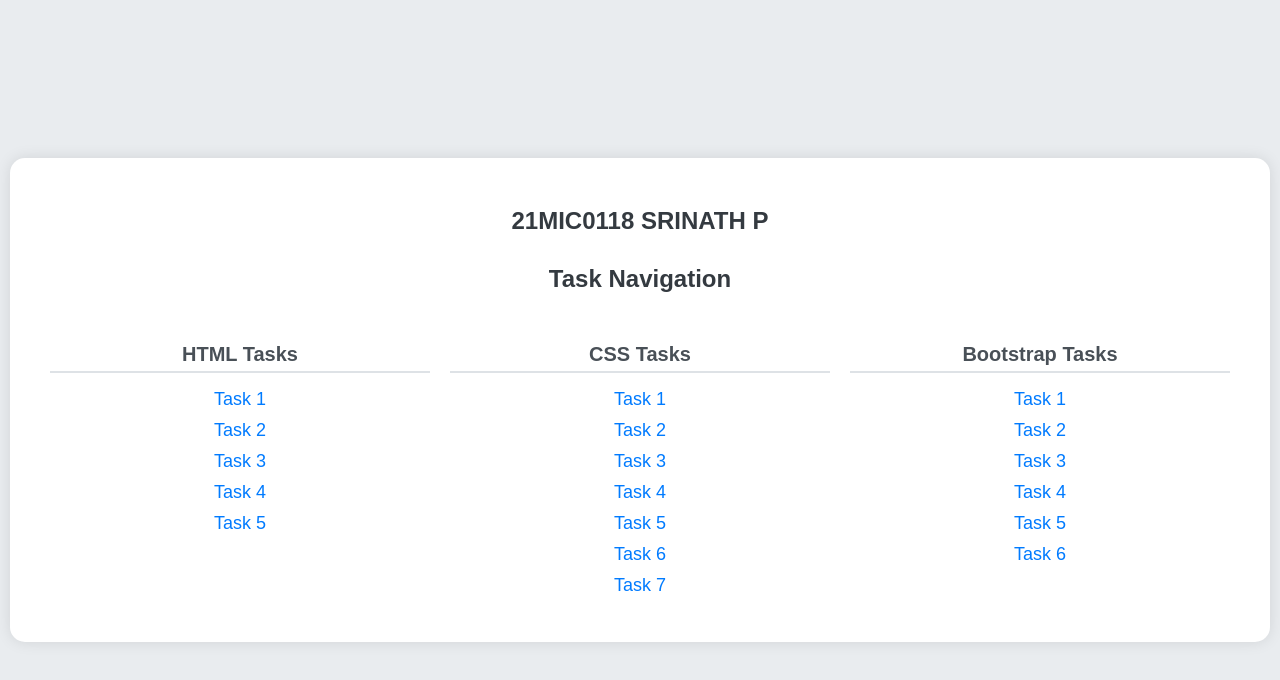
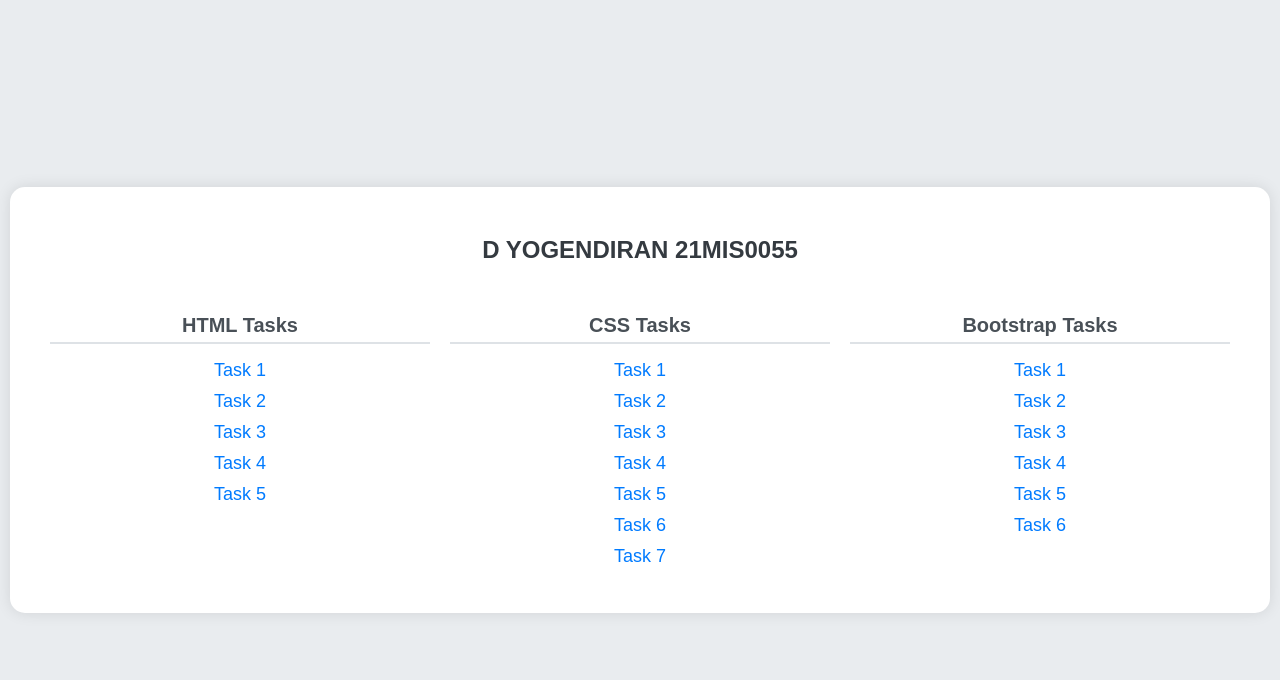
Before and after one commit to Yogendirandev/Mern-tasks, a plain HTML site: page index.html in a window 1280 px wide. Drawn offline with Linux system fonts and the light colour scheme.

Commit message:
Update index.html

```diff
--- a/index.html
+++ b/index.html
@@ -3,7 +3,7 @@
 <head>
     <meta charset="UTF-8">
     <meta name="viewport" content="width=device-width, initial-scale=1.0">
-    <title>Srinath P 21MIC0118</title>
+    <title>TASKS</title>
     <style>
         body {
             font-family: Arial, sans-serif;
@@ -63,8 +63,7 @@
 </head>
 <body>
     <div class="navigation-container">
-        <h2>21MIC0118 SRINATH P</h2>
-        <h2>Task Navigation</h2>
+        <h2>D YOGENDIRAN 21MIS0055</h2>
 
         <div class="task-categories">
             <div class="task-category">
```
